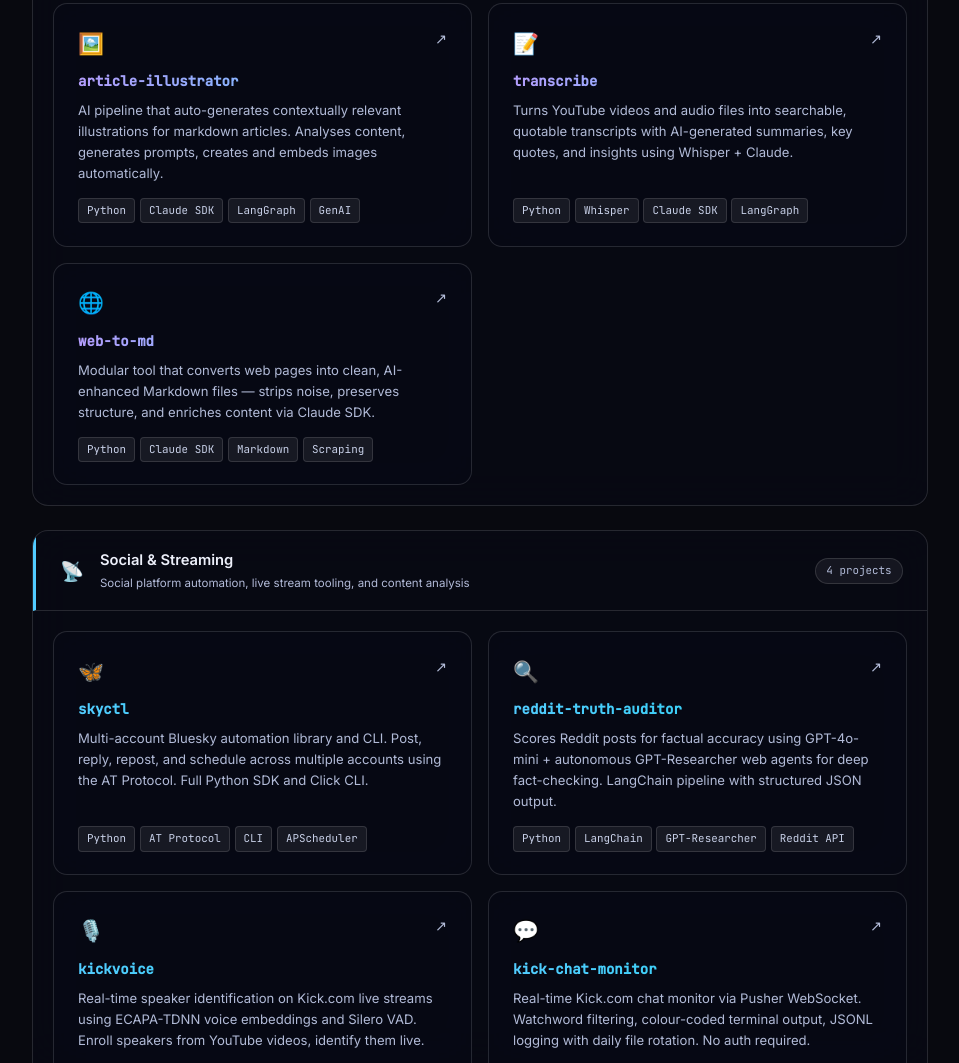
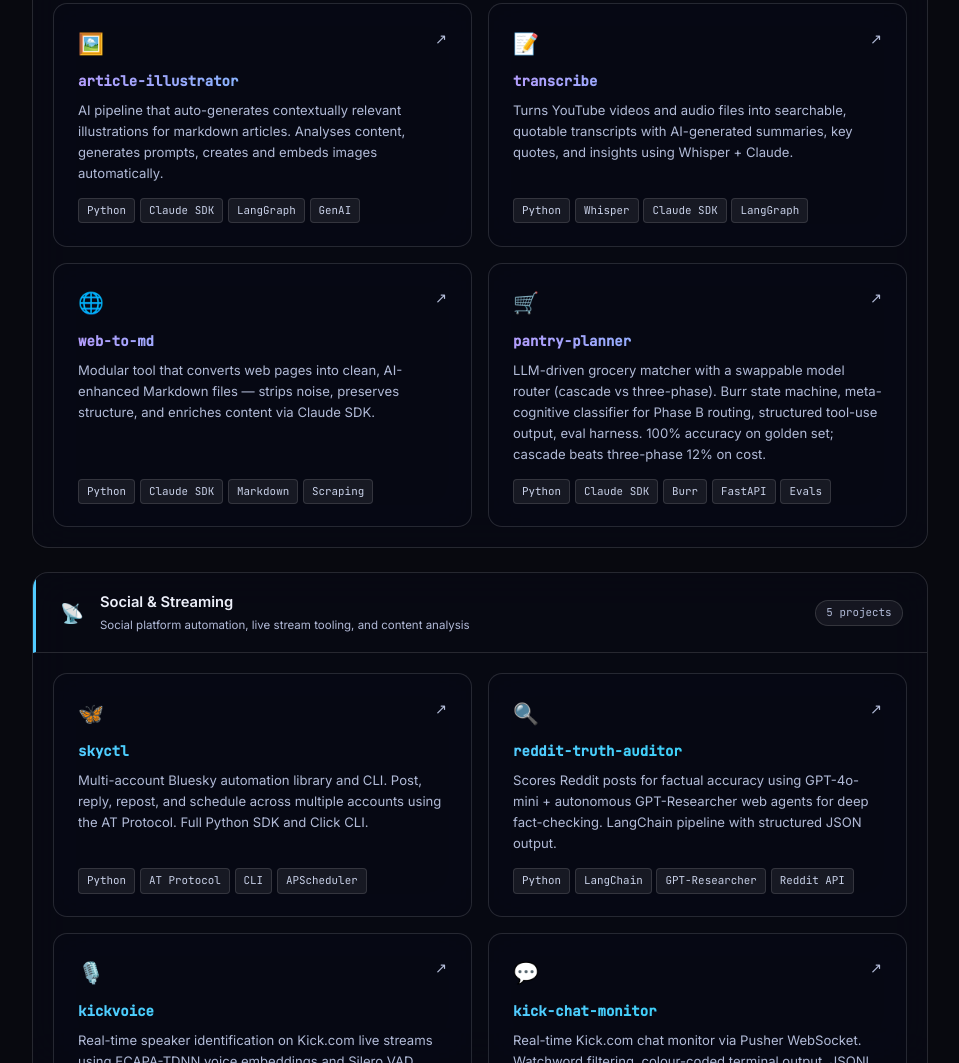
Before and after one commit to pjvjay/pjvjay.github.io, a plain HTML site: page index.html in a window 1280 px wide. Shown: the part 2715-3778 px from the top of the page, without its empty margins (160-1119 px from the left). Drawn offline with Linux system fonts and the light colour scheme.

Commit message:
Add pantry-planner card to AI & Agents section

```diff
--- a/index.html
+++ b/index.html
@@ -997,6 +997,17 @@
           </div>
         </a>
 
+        <a href="https://github.com/pjvjay/pantry-planner" target="_blank" class="project-card" data-category="ai">
+          <div class="project-header"><span class="project-icon">🛒</span><span class="project-link-icon">↗</span></div>
+          <div class="project-name">pantry-planner</div>
+          <div class="project-desc">LLM-driven grocery matcher with a swappable model router (cascade vs three-phase). Burr state machine, meta-cognitive classifier for Phase B routing, structured tool-use output, eval harness. 100% accuracy on golden set; cascade beats three-phase 12% on cost.</div>
+          <div class="project-tags">
+            <span class="project-tag">Python</span><span class="project-tag">Claude SDK</span>
+            <span class="project-tag">Burr</span><span class="project-tag">FastAPI</span><span class="project-tag">Evals</span>
+          </div>
+        </a>
+
+
       </div>
     </div>
 
@@ -1008,7 +1019,7 @@
           <div class="cat-label">Social &amp; Streaming</div>
           <div class="cat-sublabel">Social platform automation, live stream tooling, and content analysis</div>
         </div>
-        <span class="cat-count">4 projects</span>
+        <span class="cat-count">5 projects</span>
       </div>
       <div class="cat-grid">
 
```
